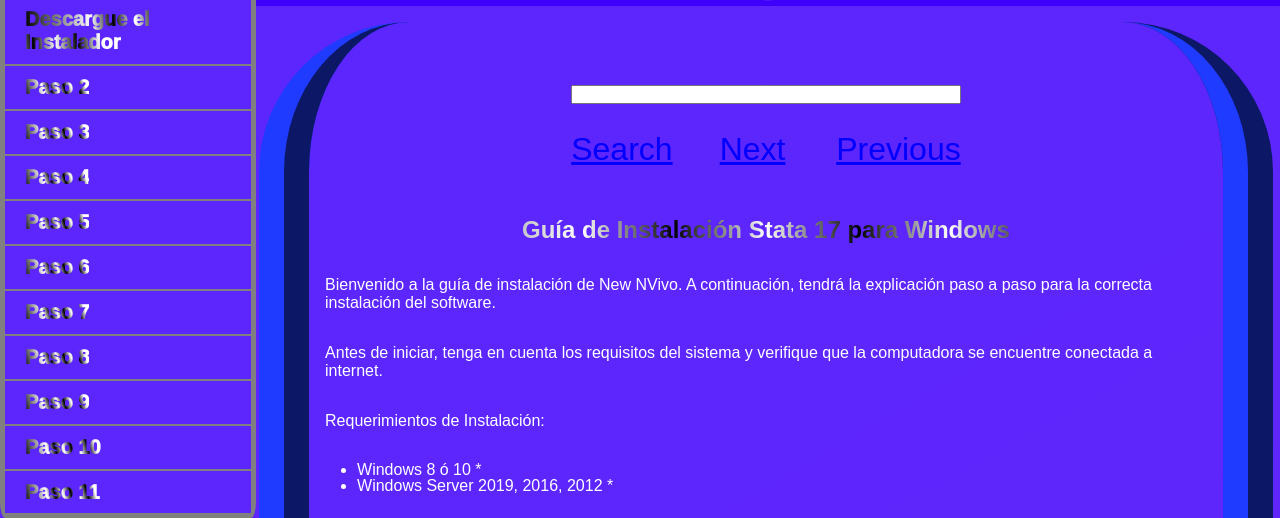
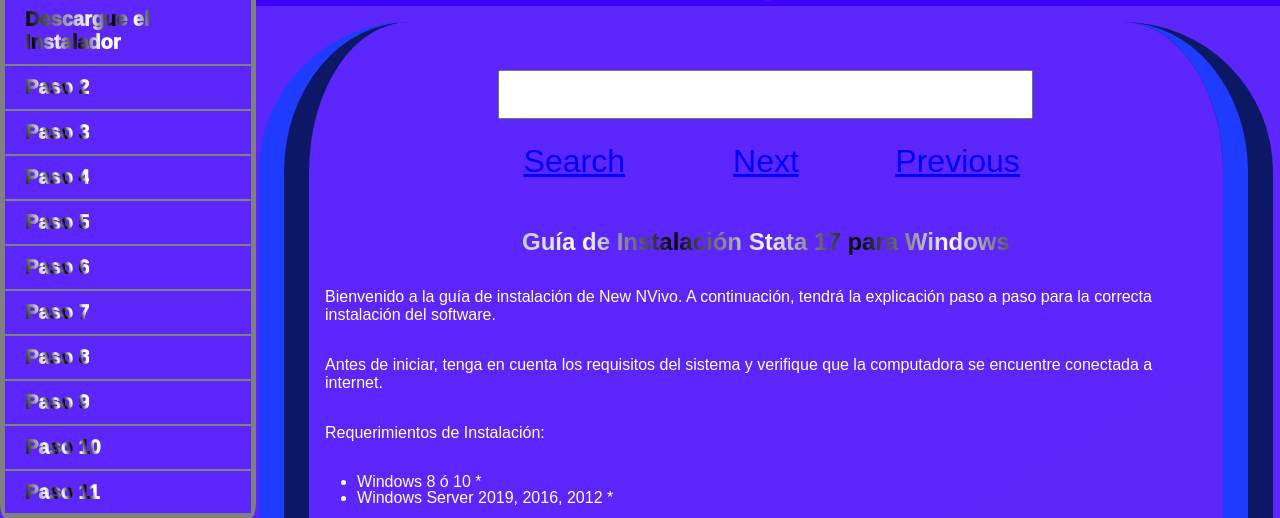
Before and after one commit to JasonR27/Stata17IG.github.io, a plain HTML site: page index.html in a window 1280 px wide. Shown: the part 282-800 px from the top of the page. Drawn offline with nearby package versions, Linux system fonts and the light colour scheme.

Commit message:
ContactInfoUpdate

```diff
--- a/scss/main.scss
+++ b/scss/main.scss
@@ -323,7 +323,9 @@
 
   #text-12 {
   width: 100%;
-  height: 50%;
+  height: 100%;
+  font-size: 2.5rem;
+  margin-right: 1rem;
   }
 
   .ui-grid-c {
@@ -334,10 +336,11 @@
   #search-bar-buttons {
    display: grid;
    grid-template-columns: 1fr 1fr 1fr;
-   grid-gap: .5rem;
+   grid-gap: 2.5rem;
+   text-align: center;
 
    .ui-block-c {
-     margin-left: 1rem;
+    //  margin-left: 1rem;
    }
   }
 
@@ -350,11 +353,11 @@
 
 .highlighted
 {
-    background-color: orange;
+    background-color: yellow;
 }
 .highlight
 {
-    background-color: yellow;
+    background-color: #fff34d;
     -moz-border-radius: 5px; /* FF1+ */
     -webkit-border-radius: 5px; /* Saf3-4 */
     border-radius: 5px; /* Opera 10.5, IE 9, Saf5, Chrome */
```
Also changed, not shown: stylesheets/main.css, 1 other file.
